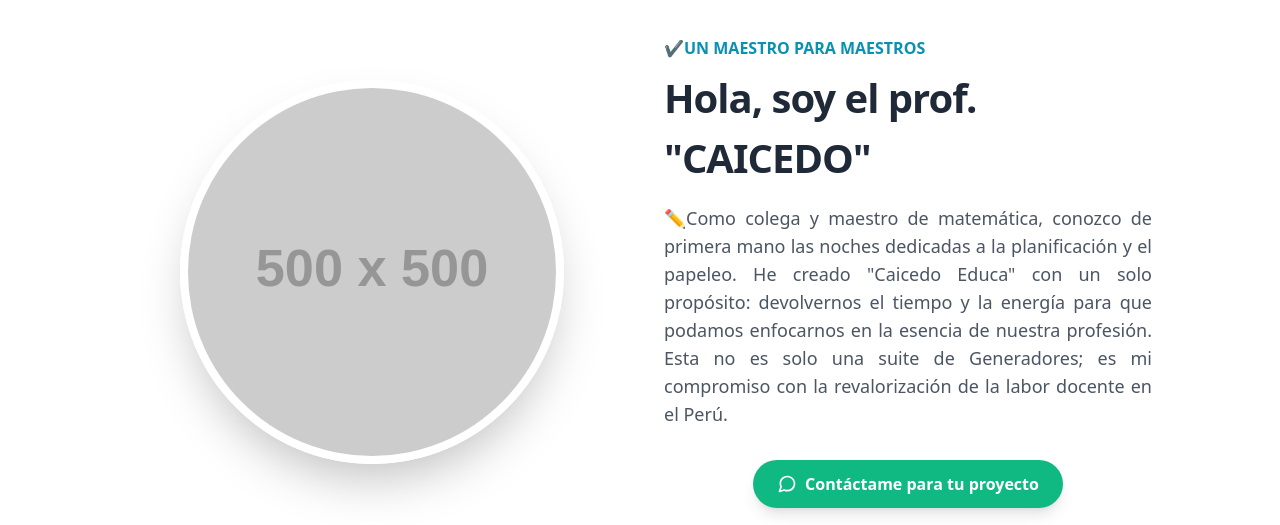
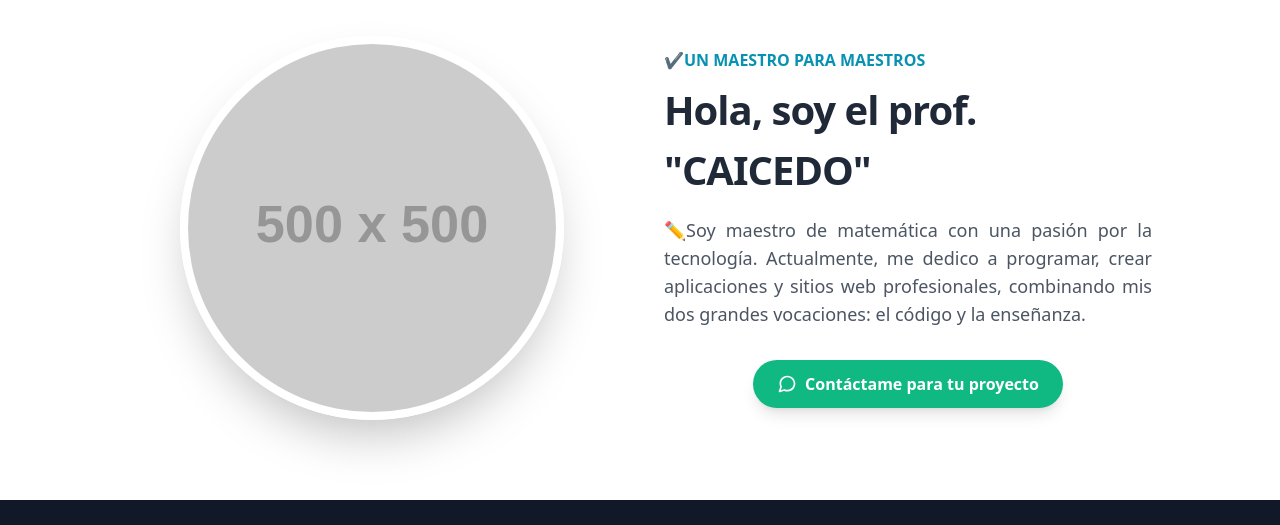
Before and after one commit to juanineo123/Caicedoeducav2, a plain HTML site: page index.html in a window 1280 px wide. Shown: the part 1838-2363 px from the top of the page. Drawn offline with nearby package versions, Linux system fonts and the light colour scheme; no server answers; placeholder pictures from the web are drawn by us.

Commit message:
corrección de la descripción y los bordes de las tarjetas mas oscuros

```diff
--- a/index.html
+++ b/index.html
@@ -113,11 +113,8 @@
             <div class="text-center md:text-left">
                 <p class="font-semibold text-cyan-600">✔️UN MAESTRO PARA MAESTROS</p>
                 <h2 class="section-title mt-2">Hola, soy el prof.<br>"CAICEDO"</h2>
-                <p class="mt-4 text-lg text-gray-600 text-justify">✏️Como colega y maestro de matemática, conozco de
-                    primera mano las noches dedicadas a la planificación y el papeleo. He creado "Caicedo Educa" con un
-                    solo propósito: devolvernos el tiempo y la energía para que podamos enfocarnos en la esencia de
-                    nuestra profesión. Esta no es solo una suite de Generadores; es mi compromiso con la revalorización
-                    de la labor docente en el Perú.</p>
+                <p class="mt-4 text-lg text-gray-600 text-justify">✏️Soy maestro de matemática con una pasión por la tecnología. Actualmente,
+                    me dedico a programar, crear aplicaciones y sitios web profesionales, combinando mis dos grandes vocaciones: el código y la enseñanza.</p>
                 <div class="mt-8 text-center">
                     <a href="https://wa.me/51987654321?text=Hola%2C%20estoy%20interesado%20en%20un%20proyecto%20web."
                         target="_blank"
```
